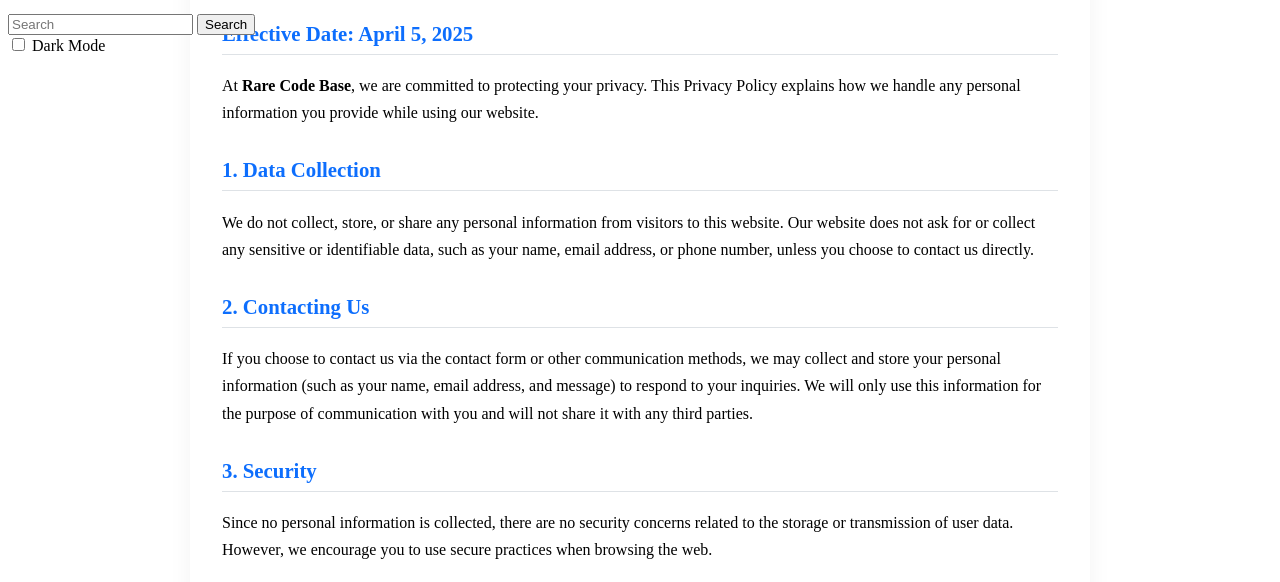
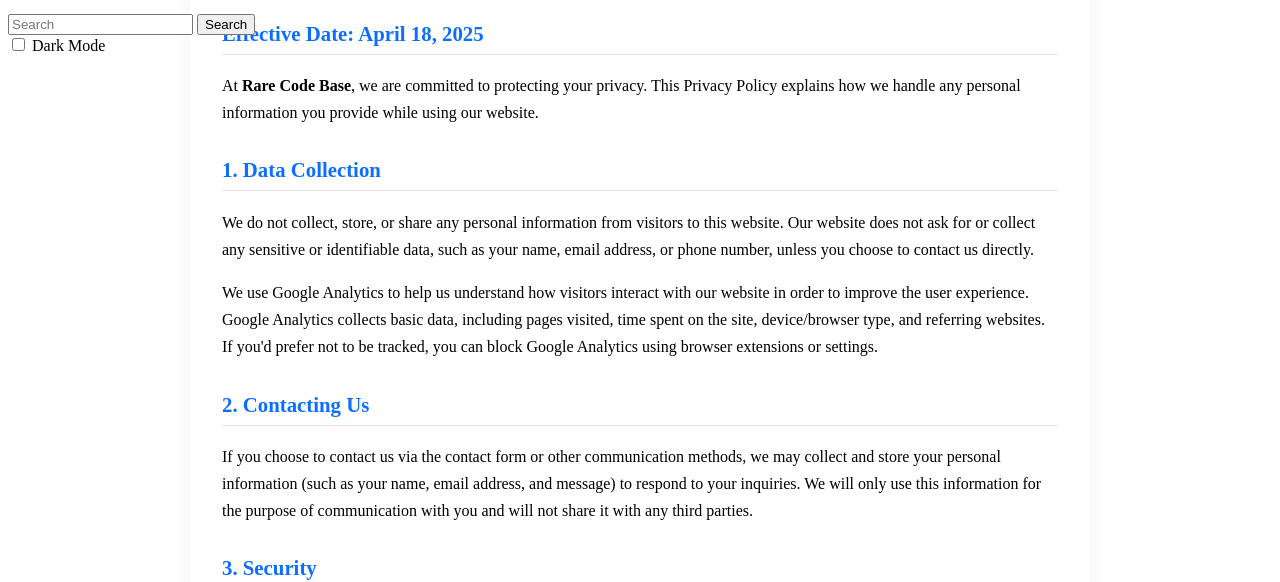
Before and after one commit to RareCodeBase/Rare-Code-Base, a plain HTML site: page privacy-policy.html in a window 1280 px wide. Shown: the part 236-818 px from the top of the page. Drawn offline with nearby package versions, Linux system fonts and the light colour scheme.

Commit message:
Update privacy-policy.html

```diff
--- a/privacy-policy.html
+++ b/privacy-policy.html
@@ -19,7 +19,7 @@
         </header>
 
         <section>
-            <h2>Effective Date: April 5, 2025</h2>
+            <h2>Effective Date: April 18, 2025</h2>
 
             <p>At <strong>Rare Code Base</strong>, we are committed to protecting your privacy. This Privacy Policy
                 explains how we handle any personal information you provide while using our website.</p>
@@ -28,6 +28,12 @@
             <p>We do not collect, store, or share any personal information from visitors to this website. Our website
                 does not ask for or collect any sensitive or identifiable data, such as your name, email address, or
                 phone number, unless you choose to contact us directly.</p>
+
+            <p>We use Google Analytics to help us understand how visitors interact with our website in order to improve
+                the user experience. Google Analytics collects basic data, including pages visited, time spent on the
+                site, device/browser type, and referring websites. If you'd prefer not to be tracked, you can block
+                Google Analytics using browser extensions or settings.</p>
+
 
             <h2>2. Contacting Us</h2>
             <p>If you choose to contact us via the contact form or other communication methods, we may collect and store
```
